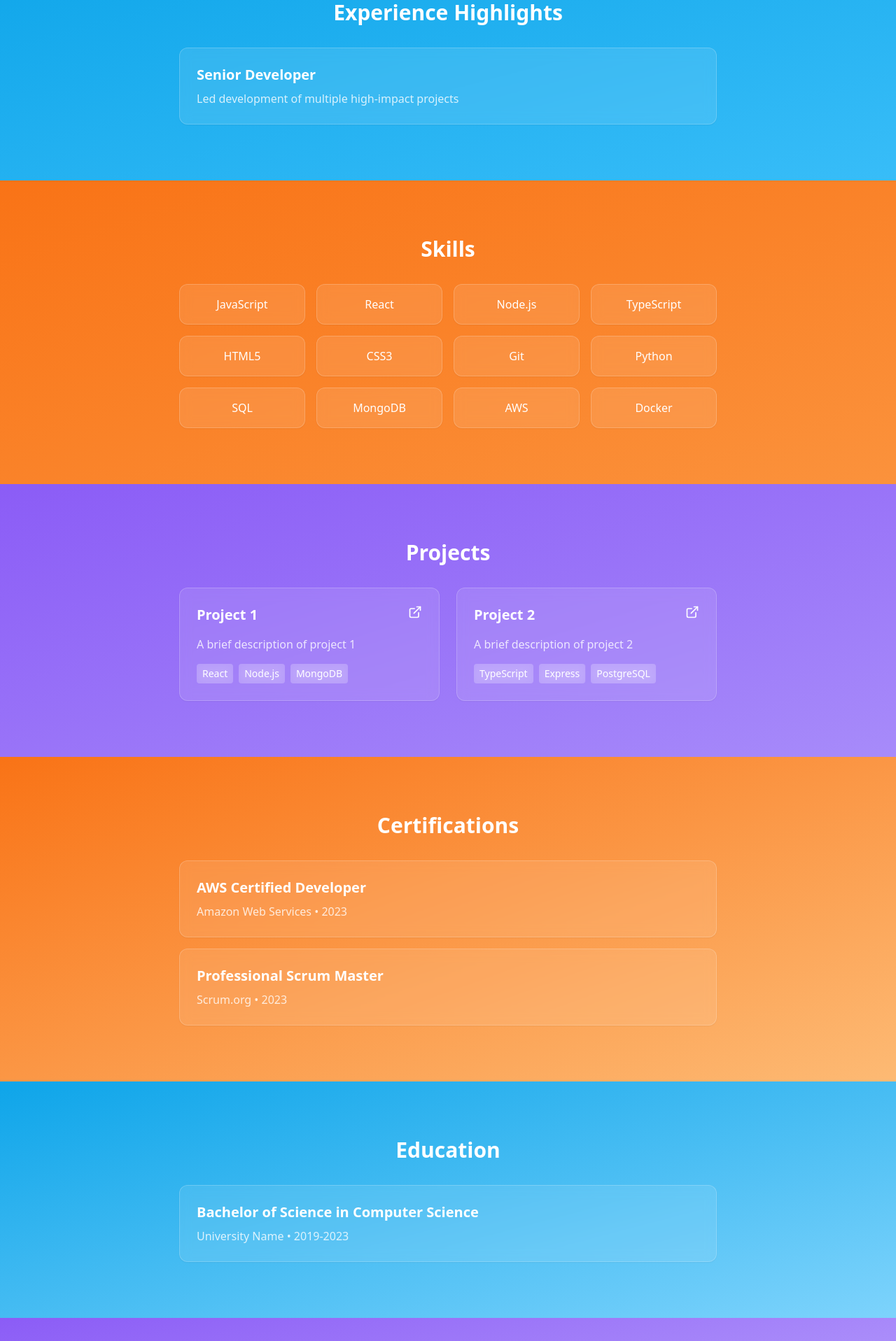
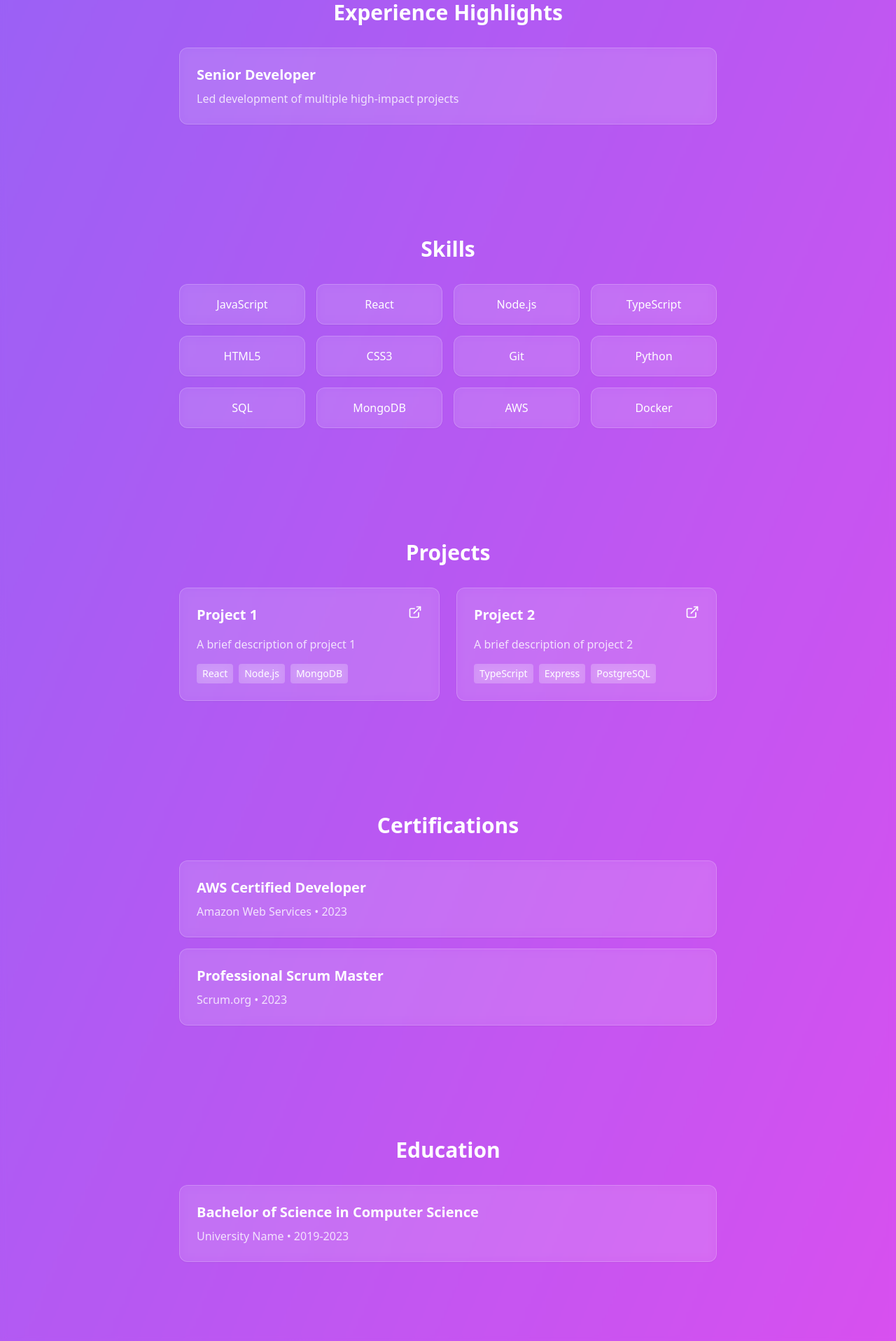
Before and after one commit to Anirudhreddy7799/modern-glance-showcase, a React (Vite) app: page / in a window 1280 px wide. Shown: the part 880-2797 px from the top of the page at 70% size. Built offline with nearby package versions, Linux system fonts and the light colour scheme.

Commit message:
Update background colors for sections
Changed the background of the entire application to use bright colors uniformly, removing specific color effects for individual sections.
[skip gpt_engineer]

```diff
--- a/src/components/portfolio/Acknowledgements.tsx
+++ b/src/components/portfolio/Acknowledgements.tsx
@@ -2,7 +2,7 @@ import { Card } from "@/components/ui/card";
 
 const Acknowledgements = () => {
   return (
-    <section className="py-20 px-4 bg-gradient-to-br from-[#8B5CF6] to-[#C4B5FD]">
+    <section className="py-20 px-4">
       <div className="max-w-3xl mx-auto">
         <h2 className="text-3xl font-bold mb-8 text-center text-white">Acknowledgements</h2>
         <Card className="p-6 bg-white/10 backdrop-blur hover:bg-white/20 transition-all border-white/20">
--- a/src/components/portfolio/Certifications.tsx
+++ b/src/components/portfolio/Certifications.tsx
@@ -15,7 +15,7 @@ const Certifications = () => {
   ];
 
   return (
-    <section className="py-20 px-4 bg-gradient-to-br from-[#F97316] to-[#FDBA74]">
+    <section className="py-20 px-4">
       <div className="max-w-3xl mx-auto">
         <h2 className="text-3xl font-bold mb-8 text-center text-white">Certifications</h2>
         <div className="space-y-4">
--- a/src/components/portfolio/Education.tsx
+++ b/src/components/portfolio/Education.tsx
@@ -10,7 +10,7 @@ const Education = () => {
   ];
 
   return (
-    <section className="py-20 px-4 bg-gradient-to-br from-[#0EA5E9] to-[#7DD3FC]">
+    <section className="py-20 px-4">
       <div className="max-w-3xl mx-auto">
         <h2 className="text-3xl font-bold mb-8 text-center text-white">Education</h2>
         <div className="space-y-4">
--- a/src/components/portfolio/Experience.tsx
+++ b/src/components/portfolio/Experience.tsx
@@ -2,7 +2,7 @@ import { Card } from "@/components/ui/card";
 
 const Experience = () => {
   return (
-    <section className="py-20 px-4 bg-gradient-to-br from-[#0EA5E9] to-[#38BDF8]">
+    <section className="py-20 px-4">
       <div className="max-w-3xl mx-auto">
         <h2 className="text-3xl font-bold mb-8 text-center text-white">Experience Highlights</h2>
         <div className="space-y-4">
--- a/src/components/portfolio/Projects.tsx
+++ b/src/components/portfolio/Projects.tsx
@@ -18,7 +18,7 @@ const Projects = () => {
   ];
 
   return (
-    <section className="py-20 px-4 bg-gradient-to-br from-[#8B5CF6] to-[#A78BFA]">
+    <section className="py-20 px-4">
       <div className="max-w-3xl mx-auto">
         <h2 className="text-3xl font-bold mb-8 text-center text-white">Projects</h2>
         <div className="grid md:grid-cols-2 gap-6">
--- a/src/components/portfolio/Skills.tsx
+++ b/src/components/portfolio/Skills.tsx
@@ -7,7 +7,7 @@ const Skills = () => {
   ];
 
   return (
-    <section className="py-20 px-4 bg-gradient-to-br from-[#F97316] to-[#FB923C]">
+    <section className="py-20 px-4">
       <div className="max-w-3xl mx-auto">
         <h2 className="text-3xl font-bold mb-8 text-center text-white">Skills</h2>
         <div className="grid grid-cols-2 md:grid-cols-4 gap-4">
--- a/src/pages/Index.tsx
+++ b/src/pages/Index.tsx
@@ -8,8 +8,10 @@ import Acknowledgements from "@/components/portfolio/Acknowledgements";
 
 const Index = () => {
   return (
-    <div className="min-h-screen bg-gradient-to-br from-[#f8f9fa] to-[#e9ecef]">
+    <div className="min-h-screen bg-gradient-to-br from-[#8B5CF6] to-[#D946EF]">
+      <div className="relative">
         <Hero />
+        <div className="backdrop-blur-sm bg-white/5">
           <Experience />
           <Skills />
           <Projects />
@@ -17,6 +19,8 @@ const Index = () => {
           <Education />
           <Acknowledgements />
         </div>
+      </div>
+    </div>
   );
 };
 
```
Lines whose indentation alone changed are shown as unchanged.
